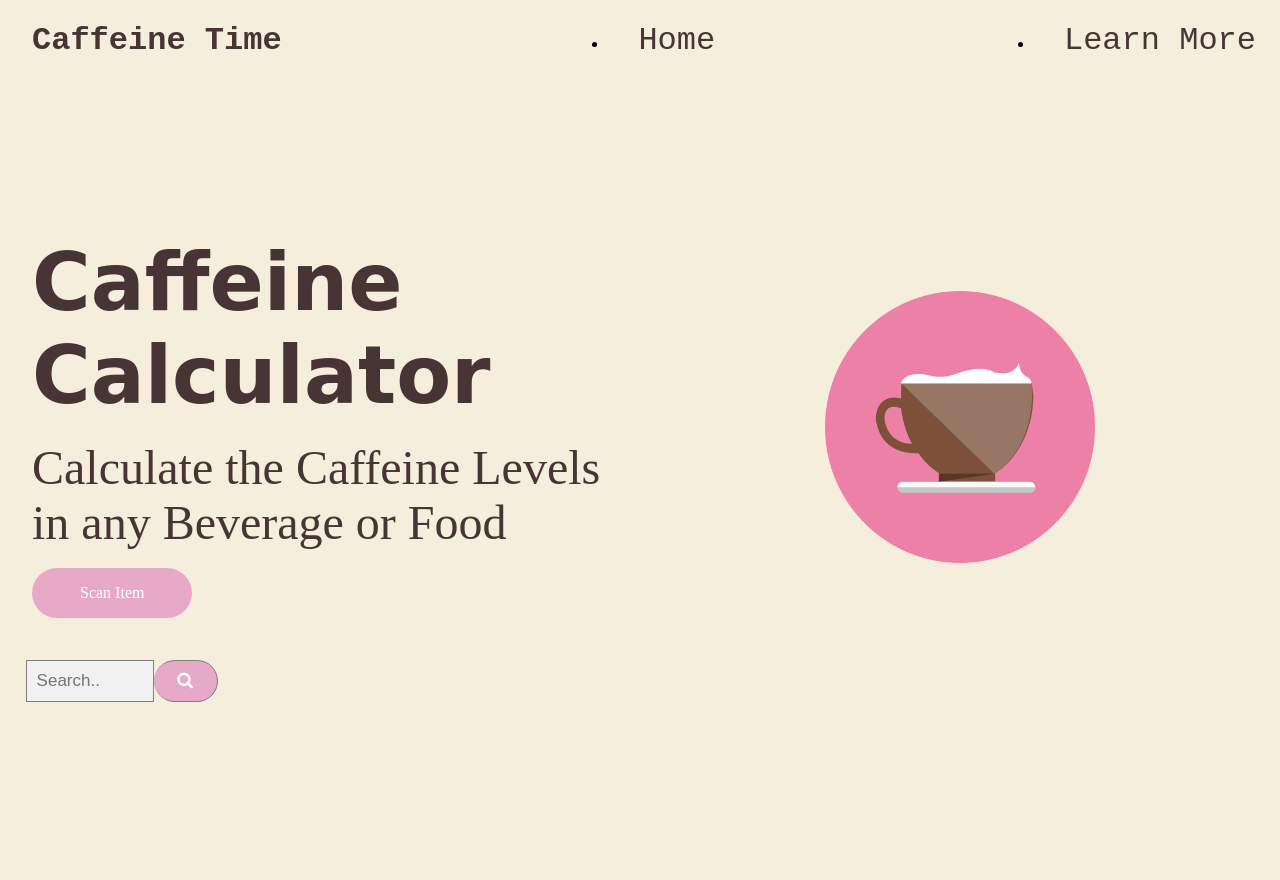
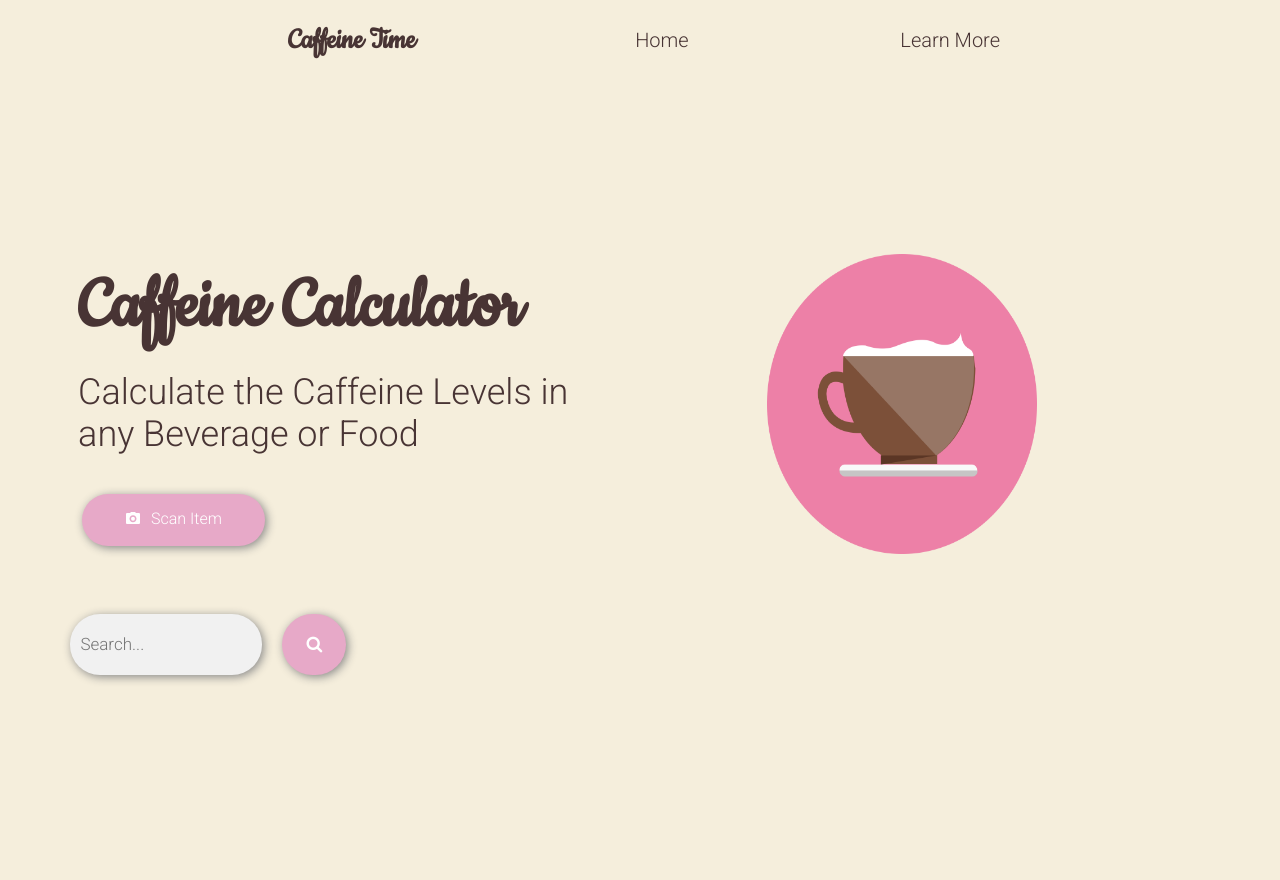
Before and after one commit to chisafukutome/caffeine-detector-project, a Flask app: page / in a window 1280 px wide. Run offline with Flask 2, Linux system fonts and the light colour scheme.

Commit message:
For the web app's consistency.

```diff
--- a/static/css/caffeine.css
+++ b/static/css/caffeine.css
@@ -2,42 +2,50 @@
   box-sizing: border-box;
   margin: 0;
   padding: 0;
+  font-family: "Roboto", sans-serif;
+}
+
+body {
+  background-color: #f5eedc;
 }
 
 nav {
+  margin: 0 20%;
   height: 80px;
-    background: #F5EEDC;
+  background-color: #f5eedc;
   display: flex;
   justify-content: space-between;
   align-items: center;
-    padding: 3rem calc((100vw-1300px)/2);
+  padding: 3rem calc((100vw-1300px) / 2);
+  list-style-type: none;
 }
 
 .logo {
   color: #483434;
   font-size: 2rem;
   font-weight: bold;
-    font-family: 'Courier New', Courier, monospace;
   padding: 0 2rem;
+  font-family: "Cookie", cursive;
 }
 
 nav a {
-    font-size: 2rem;
-    font-family: 'Courier New', Courier, monospace;
+  font-size: 20px;
+  font-family: "Cookie", cursive;
+  font-family: "Roboto", sans-serif;
   text-decoration: none;
   color: #483434;
   padding: 0 1.5rem;
 }
 
 .hero {
-    background: #F5EEDC;
+  background: #f5eedc;
 }
 
 .hero__container {
   display: grid;
   grid-template-columns: 1fr 1fr;
   height: 100vh;
-    padding: 3rem calc((100vw-1300px)/2);
+  padding: 3rem calc((100vw-1300px) / 2);
 }
 
 .column-left {
@@ -49,16 +57,16 @@ nav a {
   padding: 0rem 2rem;
 }
 
-
 .column-left h1 {
   font-size: 5rem;
-    font-family: cursive;
+  font-family: "Cookie", cursive;
   color: #483434;
   position: relative;
   margin-top: 20%;
+  margin-left: 8%;
 }
 
-.column-left p{
+.column-left p {
   font-size: 3rem;
   color: #483434;
   position: relative;
@@ -71,29 +79,31 @@ nav a {
   color: #fff;
   background: rgb(231, 169, 200);
   cursor: pointer;
-    border-radius: 50px;
+  border-radius: 40px;
+  margin-left: 50px;
+  box-shadow: 2px 2px 10px #888888;
 }
-.main__btn a{
+.main__btn a {
   z-index: 2;
   color: #fff;
   text-decoration: none;
+  position: relative;
+  bottom: 2px;
+  left: 5px;
 }
-
 
 .column-right {
   display: flex;
-    justify-content: center ;
+  justify-content: center;
   align-items: center;
   padding: 0rem 2rem;
 }
 
-
-
 .hero-img {
-    height: 50%;
+  height: 60%;
   width: 50%;
   margin-top: 20%;
-
+  margin-right: 20%;
 }
 
 @media screen and (max-width: 768px) {
@@ -107,17 +117,21 @@ nav a {
 }
 
 /* Style the search field */
-  form.example input[type=text] {
+form.example input[type="text"] {
   padding: 10px;
   font-size: 17px;
   border: 1px solid grey;
   float: left;
   background: #f1f1f1;
-    margin-left: 4%;
-    width: 20%;
+  margin-left: 11%;
+  width: 30%;
   margin-bottom: 15%;
+  height: 23%;
+  margin-right: 20px;
+  border: 0;
+  border-radius: 30px;
+  box-shadow: 2px 2px 10px #888888;
 }
-
 
 /* Style the submit button */
 form.example button {
@@ -131,6 +145,9 @@ nav a {
   border-left: none; /* Prevent double borders */
   cursor: pointer;
   width: 10%;
+  border: 0;
+  height: 23%;
+  box-shadow: 2px 2px 10px #888888;
 }
 
 form.example button:hover {
@@ -143,3 +160,10 @@ nav a {
   clear: both;
   display: table;
 }
+
+.camera-icon {
+  /* padding: 5px; */
+  position: relative;
+  right: 10px;
+  top: 2px;
+}
--- a/static/css/style.css
+++ /dev/null
@@ -1,3 +0,0 @@
-body {
-    background-color: blue;
-}
--- a/templates/caffeine.html
+++ b/templates/caffeine.html
@@ -4,6 +4,12 @@
     <meta charset="UTF-8">
     <meta http-equiv="X-UA-Compatible" content="IE=edge">
     <meta name="viewport" content="width=device-width, initial-scale=1.0">
+    <link rel="preconnect" href="https://fonts.googleapis.com" />
+    <link rel="preconnect" href="https://fonts.gstatic.com" crossorigin />
+    <link
+      href="https://fonts.googleapis.com/css2?family=Cookie&family=Roboto:wght@300&display=swap"
+      rel="stylesheet"
+    />
     <title>Caffeine Counter</title>
     <link rel="stylesheet" href="../static/css/caffeine.css">
     <link rel="stylesheet" href="https://cdnjs.cloudflare.com/ajax/libs/font-awesome/4.7.0/css/font-awesome.min.css">
@@ -23,17 +29,19 @@
             <div class="column-left">
             <h1>Caffeine Calculator</h1>
             <br>
-            <p>Calculate the Caffeine Levels in any Beverage or Food</p>
+            <p style="font-size: 36px; padding-bottom: 20px; margin-left: 8%;">Calculate the Caffeine Levels in any Beverage or Food</p>
             <br>
-            <div class="main__btn"><a href="scan.html">Scan Item</a></div>
+            <div class="main__btn"><a href="scan.html"><ion-icon name="camera" class="camera-icon"></ion-icon>Scan Item</a></div>
         </div>
         <div class="column-right">
             <img src="../static/icons/Coffee_Pink.png" alt="pic" class ="hero-img">
         </div>
         <form class="example" action="action_page.php">
-            <input type="text" placeholder="Search.." name="search">
+            <input type="text" placeholder="Search..." name="search" class="search-box" style="outline-style: none">
             <button type="submit"><i class="fa fa-search"></i></button>
           </form>
     </div>
+
+    <script src="https://unpkg.com/ionicons@4.5.10-0/dist/ionicons.js"></script>
 </body>
 </html>
```
Also changed, not shown: static/css/receipt.css (+48 -61 lines), templates/index.html (deleted, +0 -11 lines). Lines whose indentation alone changed are shown as unchanged.
